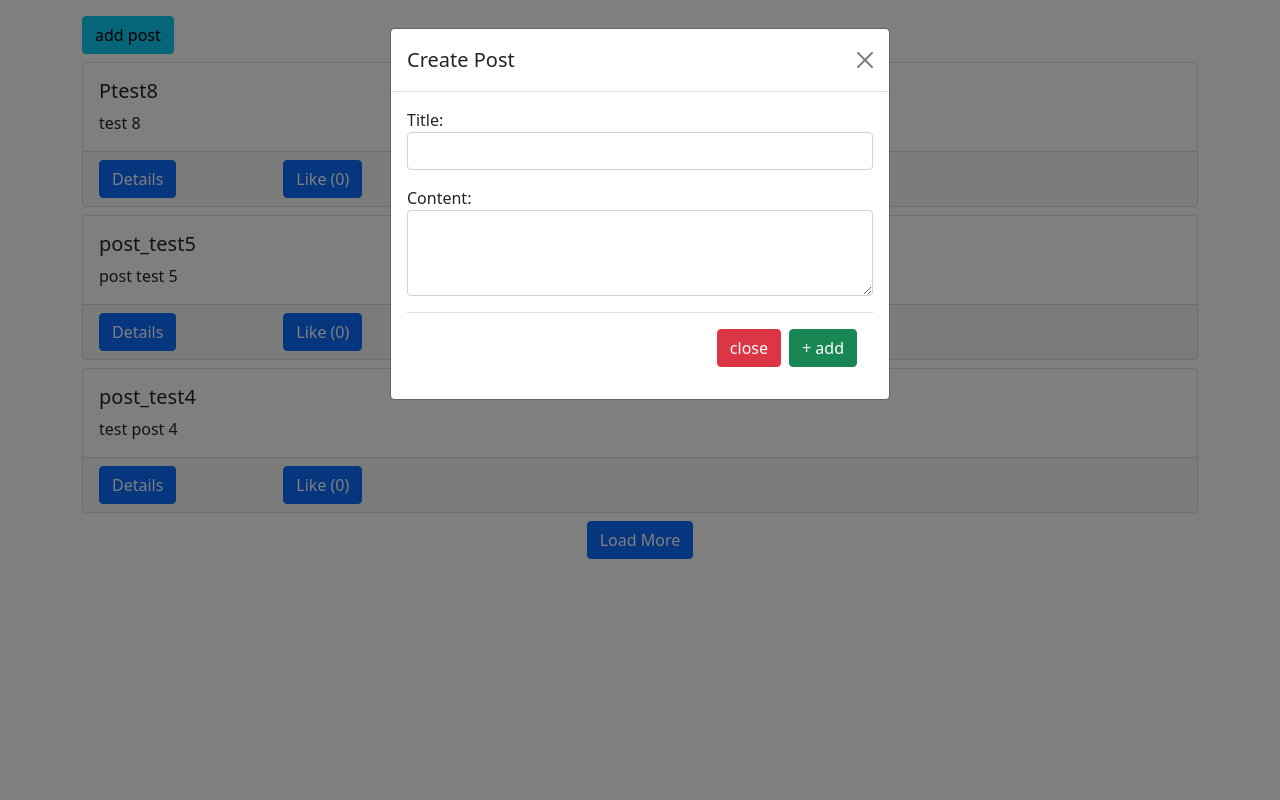
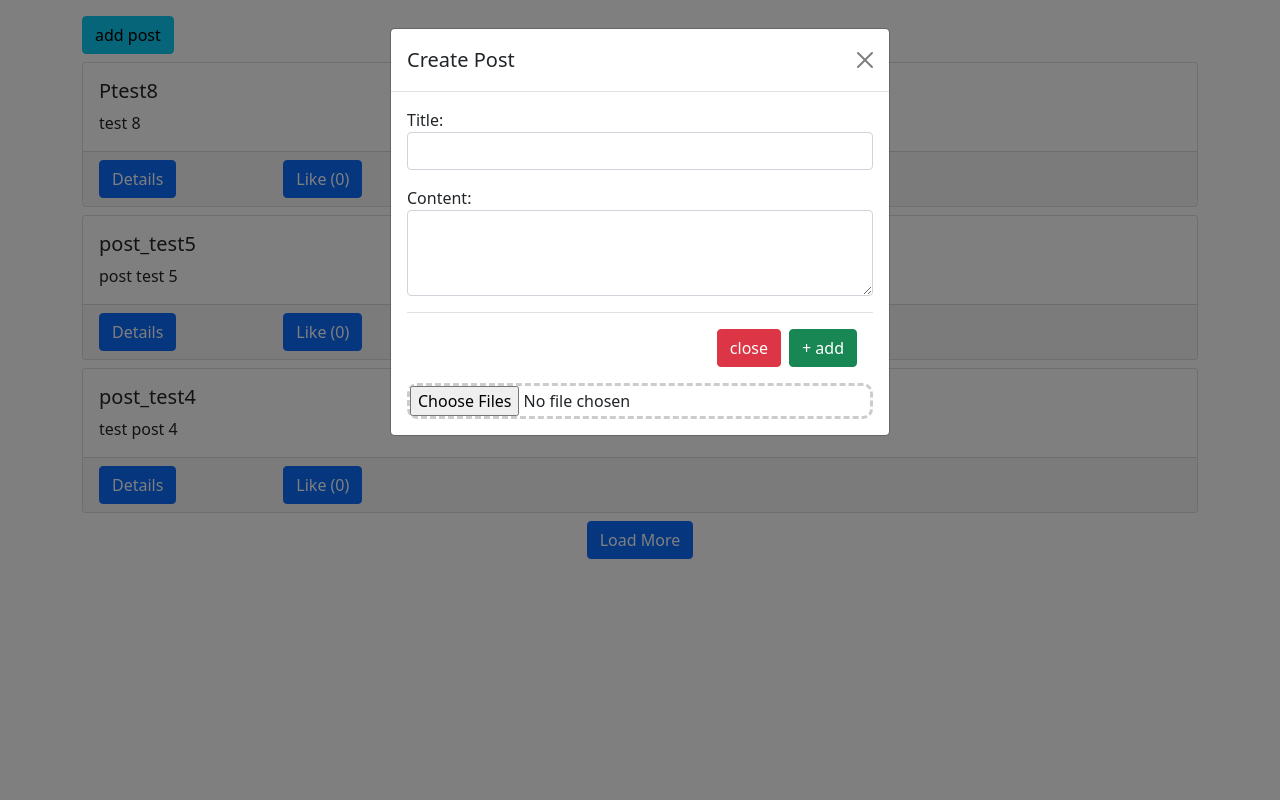
Before and after one commit to EdwinACL831/webapp_django, a Django app: page / in a window 1280 px wide, after a click on "add post". Run offline with Django 4.2, Linux system fonts and the light colour scheme; data comes from the database, SQL or seed files in the repository; data that the repository does not hold is empty; some libraries are stand-ins or nearby versions.

Commit message:
A4: adding dropzone dependency through CDN

```diff
--- a/src/posts/templates/posts/main.html
+++ b/src/posts/templates/posts/main.html
@@ -28,6 +28,12 @@ posts
                             <button type="submit" class="btn btn-success">+ add</button>
                         </div>
                     </form>
+                    <form action="/file-upload" class="dropzone dz">
+                        {% csrf_token %}
+                        <div class="fallback">
+                            <input name="file" type="file" multiple/>
+                        </div>
+                    </form>
                 </div>
             </div>
         </div>
--- a/src/static/styles.css
+++ b/src/static/styles.css
@@ -1,3 +1,13 @@
 .not-visible {
     display: none;
 }
+
+.dz {
+    border: dashed !important;
+    border-color: #CCC !important;
+    border-radius: 10px !important;
+}
+
+.dz:hover {
+    background-color: aliceblue !important;
+}
--- a/src/templates/base.html
+++ b/src/templates/base.html
@@ -18,6 +18,8 @@
     <!-- dropzone -->
     <link rel="stylesheet" href="{% static 'dropzone.css' %}">
     <script src="{% static 'dropzone.js' %}" defer></script>
+    <script src="https://unpkg.com/dropzone@5/dist/min/dropzone.min.js"></script>
+    <link rel="stylesheet" href="https://unpkg.com/dropzone@5/dist/min/dropzone.min.css" type="text/css" />
 
     <!-- Custom js -->
     <script src="{% static 'functions.js' %}" defer></script>
```
